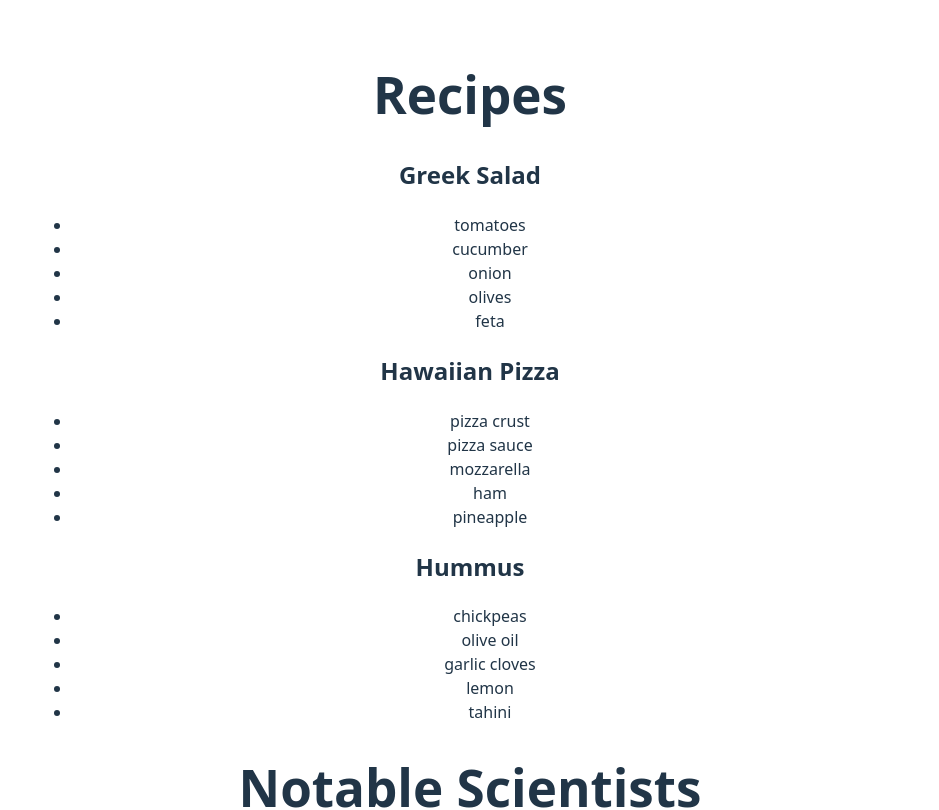
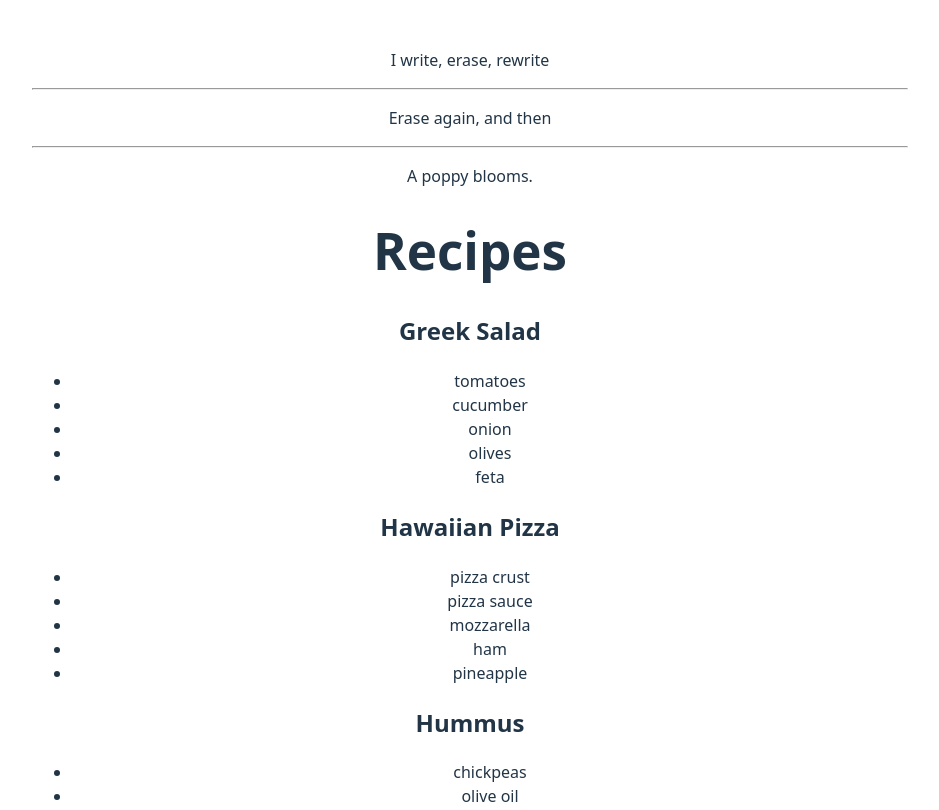
Before and after one commit to eirosiuss/30-Days-of-Javascript, a React (Vite) app in the folder passing-props-to-component/: page / in a window 1280 px wide. Shown: the top 810 px of the page, without its empty margins (170-1109 px from the left). Built offline with nearby package versions, Linux system fonts and the light colour scheme.

Commit message:
List with a separator

```diff
--- a/passing-props-to-component/src/App.jsx
+++ b/passing-props-to-component/src/App.jsx
@@ -6,6 +6,7 @@
 import ScientistsList from './ScientistsList.jsx'
 import RecipeList from './RecipeList.jsx'
 import RecipeListTwo from './RecipeListTwo.jsx'
+import Poem from './Poem.jsx'
 import "./App.css";
 
 function getImageUrl(imageId, size = "s") {
@@ -96,6 +97,7 @@
 function App() {
   return (
     <>
+    <Poem/>
     <RecipeListTwo/>
     <Gallery />
     <ProfileThree/>
--- /dev/null
+++ b/passing-props-to-component/src/Poem.jsx
@@ -0,0 +1,22 @@
+import { Fragment } from "react";
+
+const poem = {
+  lines: [
+    "I write, erase, rewrite",
+    "Erase again, and then",
+    "A poppy blooms.",
+  ],
+};
+
+export default function Poem() {
+  return (
+    <article>
+      {poem.lines.map((line, index) => (
+        <Fragment key={index}>
+          {index > 0 && <hr />}
+          <p>{line}</p>
+        </Fragment>
+      ))}
+    </article>
+  );
+}
```
